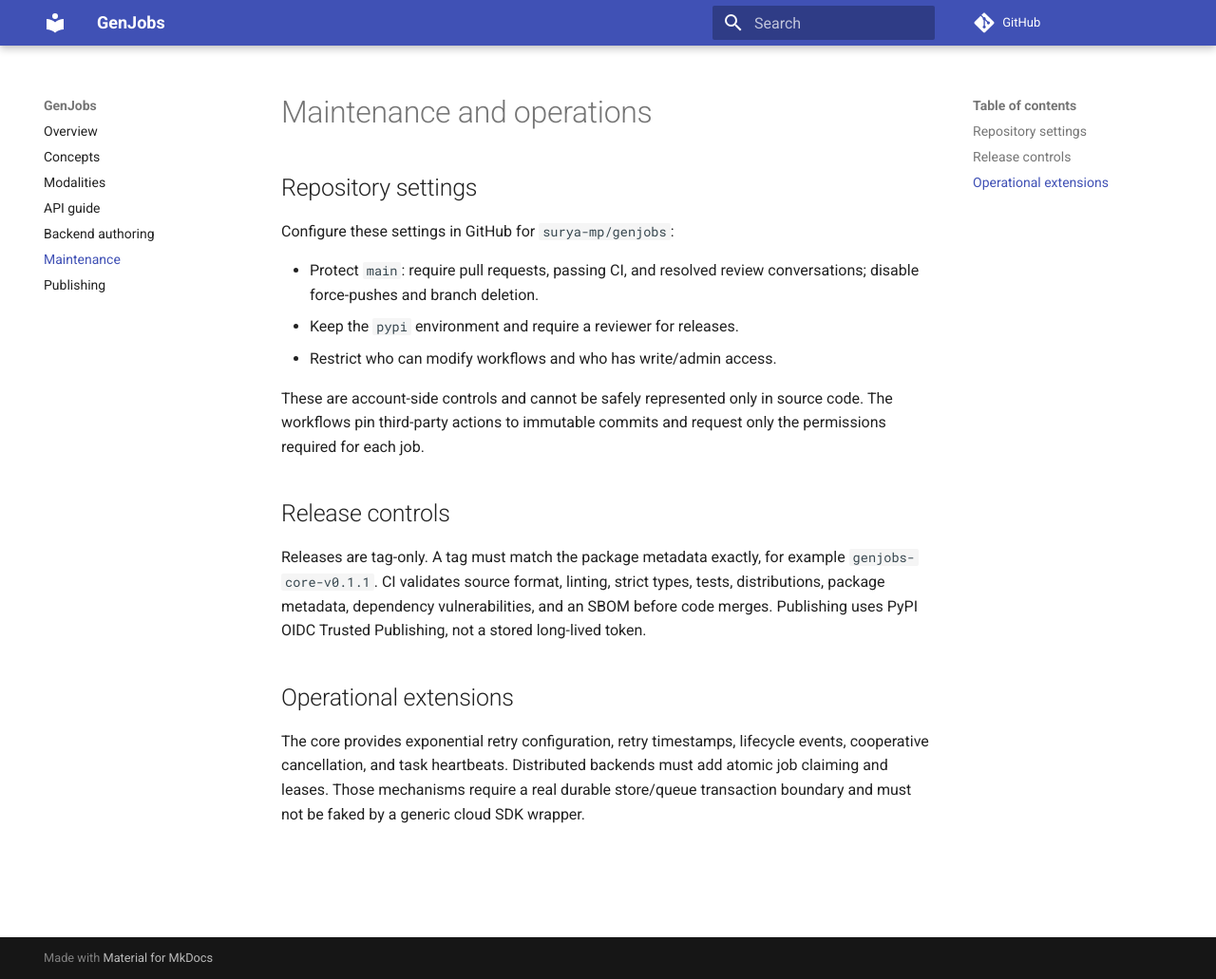
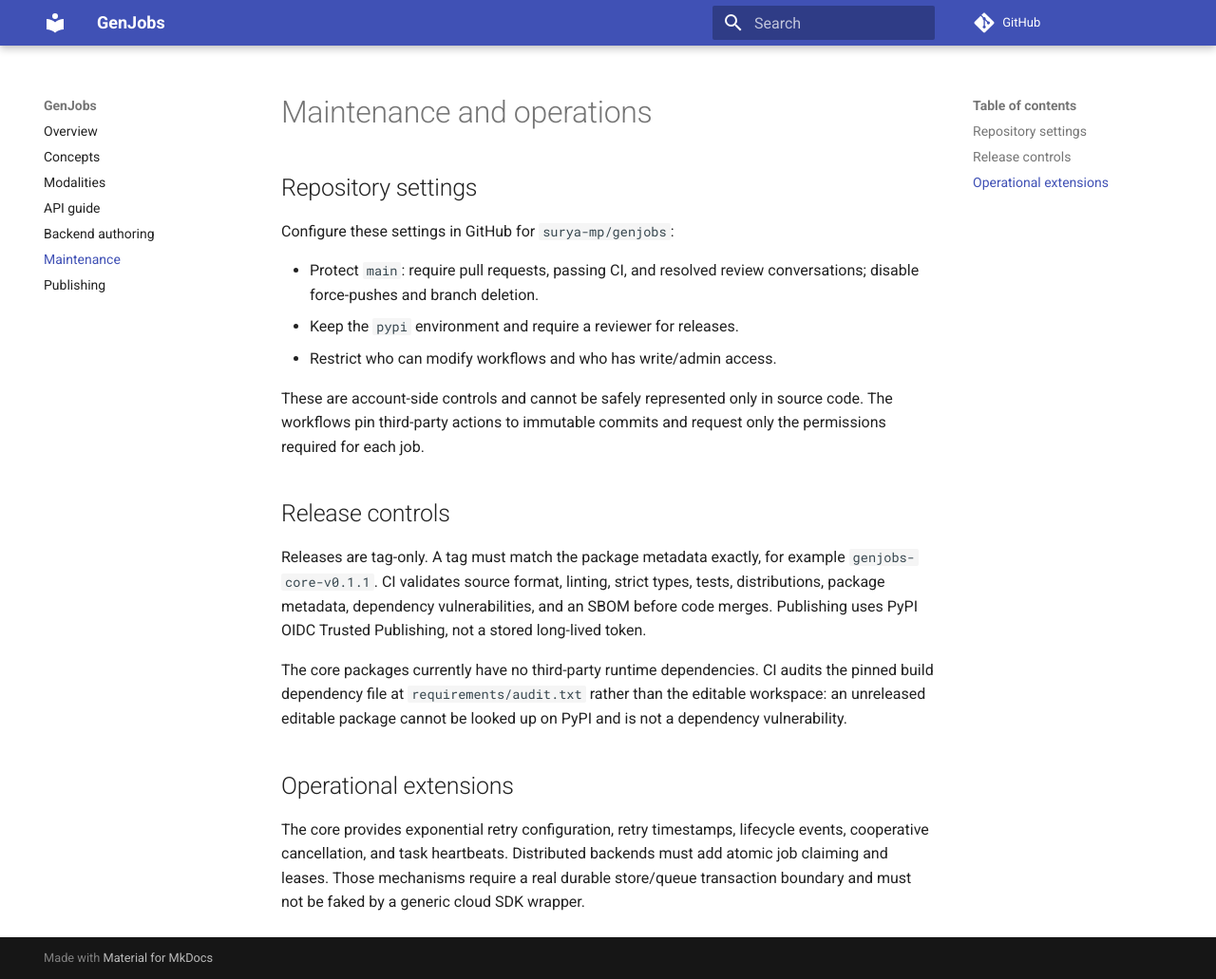
Before and after one commit to surya-mp/genjobs, an MkDocs documentation site: the page built from docs/maintenance.md, in a window 1280 px wide and 1031 px high. Shown: the whole window at 95% size. Built offline with MkDocs 1.6.1 and Material for MkDocs 9.7.7, drawn with Linux system fonts in a browser that asks for light colours; comment, search, counter and statistics services are not loaded.

Commit message:
Audit pinned build dependencies in CI (#1)
Co-authored-by: surya-mp <25775007+surya-mp@users.noreply.github.com>

```diff
--- a/docs/maintenance.md
+++ b/docs/maintenance.md
@@ -21,6 +21,11 @@ tests, distributions, package metadata, dependency vulnerabilities, and an SBOM
 before code merges. Publishing uses PyPI OIDC Trusted Publishing, not a stored
 long-lived token.
 
+The core packages currently have no third-party runtime dependencies. CI audits
+the pinned build dependency file at `requirements/audit.txt` rather than the
+editable workspace: an unreleased editable package cannot be looked up on PyPI
+and is not a dependency vulnerability.
+
 ## Operational extensions
 
 The core provides exponential retry configuration, retry timestamps, lifecycle
```
Also changed, not shown: 2 other files.
